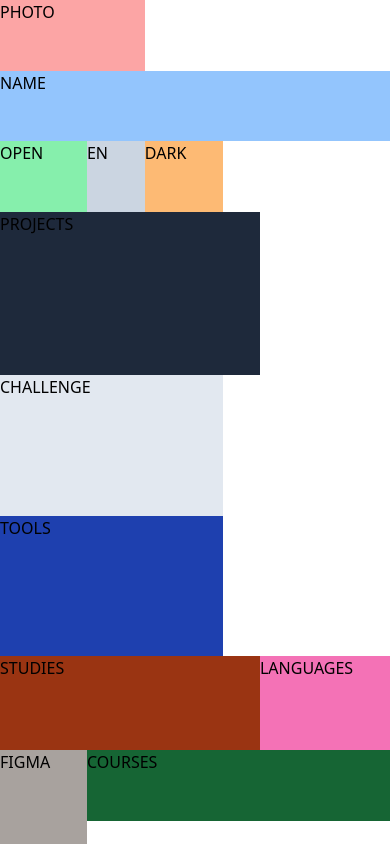
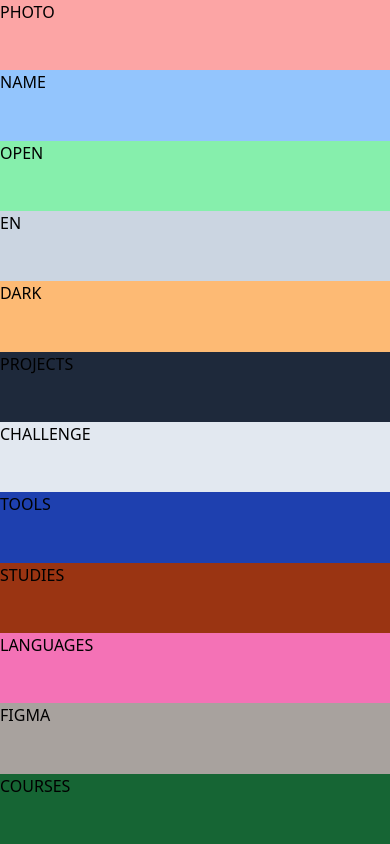
Before and after one commit to AlbertLnz/portfolio-alr, a React (Vite) app: page / in a window 390 px wide. Built offline with nearby package versions, Linux system fonts and the light colour scheme.

Commit message:
grid distribution of dashboard on mobile

```diff
--- a/src/App.jsx
+++ b/src/App.jsx
@@ -2,41 +2,41 @@ function App() {
   return (
     <div className="h-screen">
       <div className="grid lg:grid-rows-10 lg:grid-cols-10 h-full">
-        <div className="row-span-2 col-span-2 bg-red-300">
+        <div className="lg:row-span-2 lg:col-span-2 bg-red-300">
           <p>PHOTO</p>
         </div>
-        <div className="row-span-2 col-span-5 bg-blue-300">
+        <div className="lg:row-span-2 lg:col-span-5 bg-blue-300">
           <p>NAME</p>
         </div>
-        <div className="row-span-2 col-span-1 bg-green-300">
+        <div className="lg:row-span-2 lg:col-span-1 bg-green-300">
           <p>OPEN</p>
         </div>
-        <div className="row-span-2 col-span-1 bg-slate-300">
+        <div className="lg:row-span-2 lg:col-span-1 bg-slate-300">
           <p>EN</p>
         </div>
-        <div className="row-span-2 col-span-1 bg-orange-300">
+        <div className="lg:row-span-2 lg:col-span-1 bg-orange-300">
           <p>DARK</p>
         </div>
-        <div className="row-span-6 col-span-4 bg-slate-800">
+        <div className="lg:row-span-6 lg:col-span-4 bg-slate-800">
           <p>PROJECTS</p>
         </div>
-        <div className="row-span-5 col-span-3 bg-slate-200">
+        <div className="lg:row-span-5 lg:col-span-3 bg-slate-200">
           <p>CHALLENGE</p>
         </div>
-        <div className="row-span-5 col-span-3 bg-blue-800">
+        <div className="lg:row-span-5 lg:col-span-3 bg-blue-800">
           <p>TOOLS</p>
         </div>
 
-        <div className="row-span-3 col-span-4 bg-orange-800">
+        <div className="lg:row-span-3 lg:col-span-4 bg-orange-800">
           <p>STUDIES</p>
         </div>
-        <div className="row-span-3 col-span-1 bg-pink-400">
+        <div className="lg:row-span-3 lg:col-span-1 bg-pink-400">
           <p>LANGUAGES</p>
         </div>
-        <div className="row-span-3 col-span-1 bg-stone-400">
+        <div className="lg:row-span-3 lg:col-span-1 bg-stone-400">
           <p>FIGMA</p>
         </div>
-        <div className="row-span-2 col-span-4 bg-green-800">
+        <div className="lg:row-span-2 lg:col-span-4 bg-green-800">
           <p>COURSES</p>
         </div>
       </div>
```
